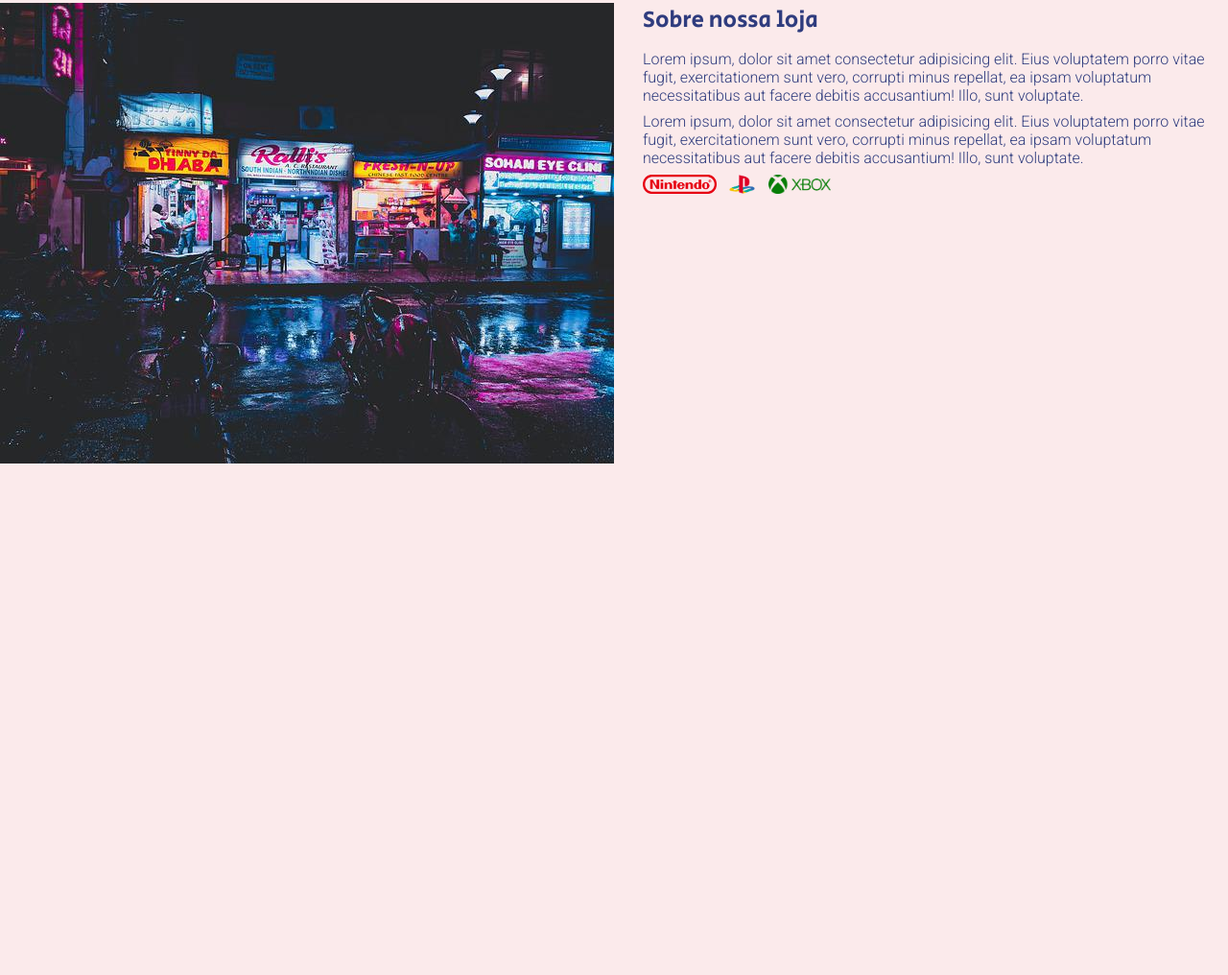
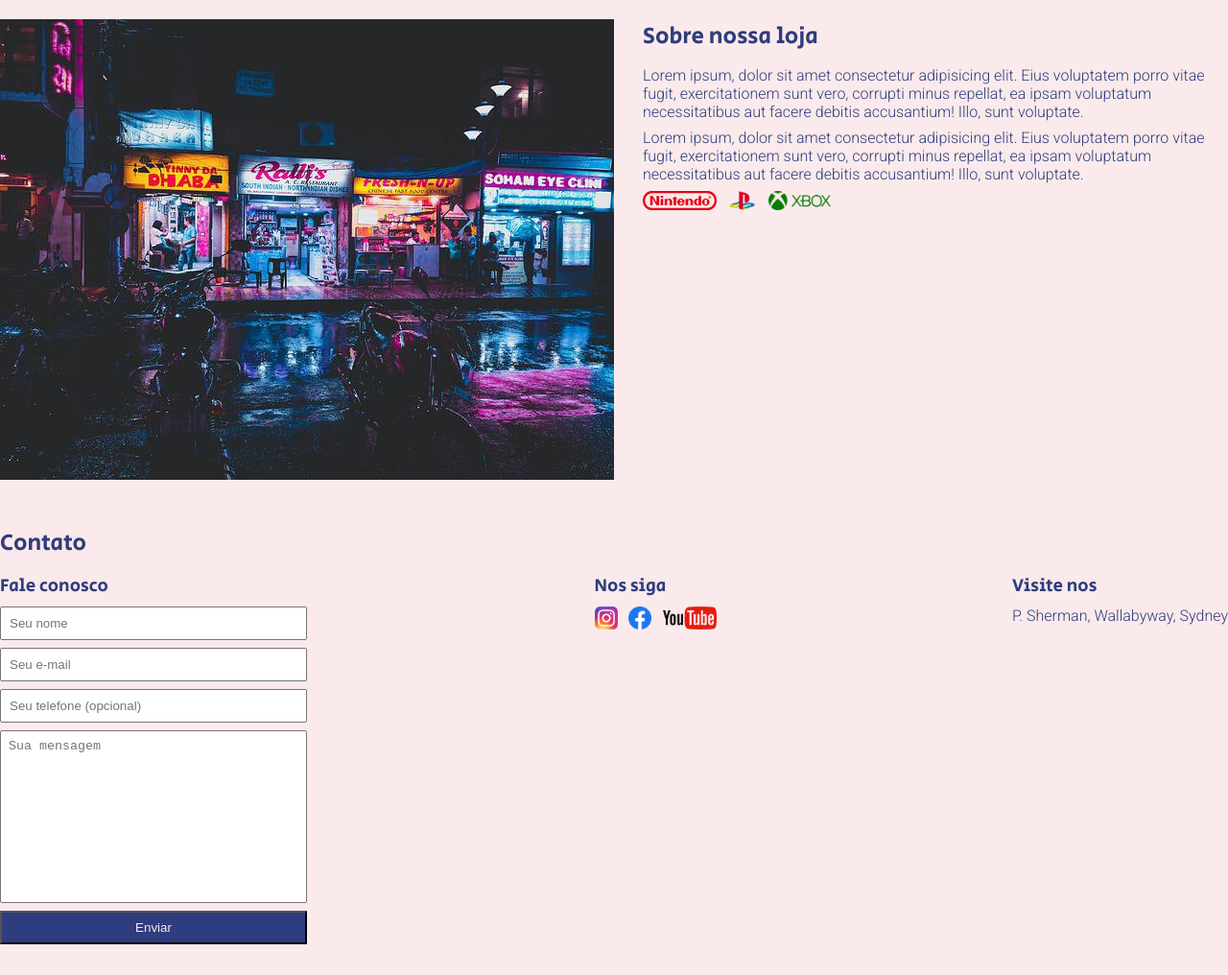
Before and after one commit to luizcoutodev/curso_ebac_frontend, a plain HTML site: page index.html in a window 1280 px wide. Shown: the part 115-1131 px from the top of the page at 96% size. Before the commit the page ends 800 px from the top, so only its background shows below. Drawn offline with Linux system fonts and the light colour scheme.

Commit message:
Contact form and about us added.

```diff
--- a/index.html
+++ b/index.html
@@ -18,13 +18,13 @@
                 <nav>
                     <ul>
                         <li>
-                            <a href="#">Sobre a Loja</a>
+                            <a href="#About">Sobre a Loja</a>
                         </li>
                         <li>
                             <a href="#">Jogos</a>
                         </li>
                         <li>
-                            <a href="#">Contato</a>
+                            <a href="#contact">Contato</a>
                         </li>
                     </ul>
                 </nav>
@@ -33,7 +33,7 @@
     <section>
         <div class="container">
             <img class="store-img" src="./images/loja.jpg" alt="Nossa loja"/>
-            <div>
+            <div id="About">
                 <h2> Sobre nossa loja </h2>
                 <p>
                     Lorem ipsum, dolor sit amet consectetur adipisicing elit. Eius voluptatem porro vitae fugit, exercitationem sunt vero, corrupti minus repellat, ea ipsam voluptatum necessitatibus aut facere debitis accusantium! Illo, sunt voluptate.
@@ -49,5 +49,46 @@
             </div>
         </div>
     </section>
+    <section id="contact">
+        <div class="container">
+            <h2> Contato </h2>
+            <div class= "contact-methods">
+                <div>
+                    <h3>Fale conosco</h3>
+                    <form>
+                        <input type="text" placeholder="Seu nome"/>
+                        <input type="email" placeholder="Seu e-mail"/>
+                        <input type="tel" placeholder="Seu telefone (opcional)"/>
+                        <textarea placeholder="Sua mensagem"></textarea>
+                        <button type="submit">Enviar</button>
+                    </form>
+                    </div>
+                <div>
+                    <h3>Nos siga</h3>
+                    <ul class="social-links">
+                        <li><a href="#" title="Nos siga no Instagram">
+                            <img src="./images/instagram.png"/>
+                            </a>
+                        </li>
+                        <li><a href="#" title="Nos siga no Facebook">
+                            <img src="./images/facebook.png"/>
+                            </a>
+                        </li>
+                        <li><a href="#" title="Se inscreva em nosso canal.">
+                            <img src="./images/youtube.png"/>
+                            </a>
+                        </li>
+                    </ul>
+                </div>
+                <div>
+                    <h3>Visite nos</h3>
+                    <p>
+                        P. Sherman, Wallabyway, Sydney
+                    <p>
+                </div>
+
+            </div>
+        </div>
+    </section>
 </body>
 </html>
--- a/main.css
+++ b/main.css
@@ -14,11 +14,11 @@ header {
     padding: 15px 40px;
     background-color: #2F3C7E;
     color: #FBEAEB;
-    font-size: 22px;
+    font-size: 28px;
     font-family: 'Secular One', sans-serif;
 }
 
-header h1, section h2 {
+header h1, h2, h3 {
     font-weight: normal;
     font-family: 'Secular One', sans-serif;
 }
@@ -26,7 +26,7 @@ header h1, section h2 {
 header nav li {
     display: inline;
     margin-left: 11px;
-    font-size: 20px;
+    font-size: 22px;
 }
 
 header nav li a { /* para alterar o texto do a precisa selecionar o a aqui, se não, não mudará a cor. */
@@ -78,3 +78,50 @@ section p {
 .store-img {
     margin-right: 30px
 }
+
+.social-links img{
+    height: 24px;
+    margin-right: 8px;
+}
+
+.social-links li{
+    display: inline;
+}
+
+.social-links li a{
+    text-decoration: none;
+}
+
+#contact .container {
+    display: block;
+}
+
+.contact-methods {
+    display: flex;
+    justify-content: space-between;
+}
+
+form input, form textarea, form button {
+    display: block;
+    width: 320px;
+    margin-bottom: 8px;
+    padding: 8px;
+}
+
+form textarea{
+    resize: none;
+    height: 180px;
+}
+
+form button{
+    background-color: #2F3C7E;
+    color: #FBEAEB;
+}
+
+form button:hover{
+    background-color: #4051a7;
+}
+
+#contact h3{
+    margin-bottom: 8px;
+}
```
